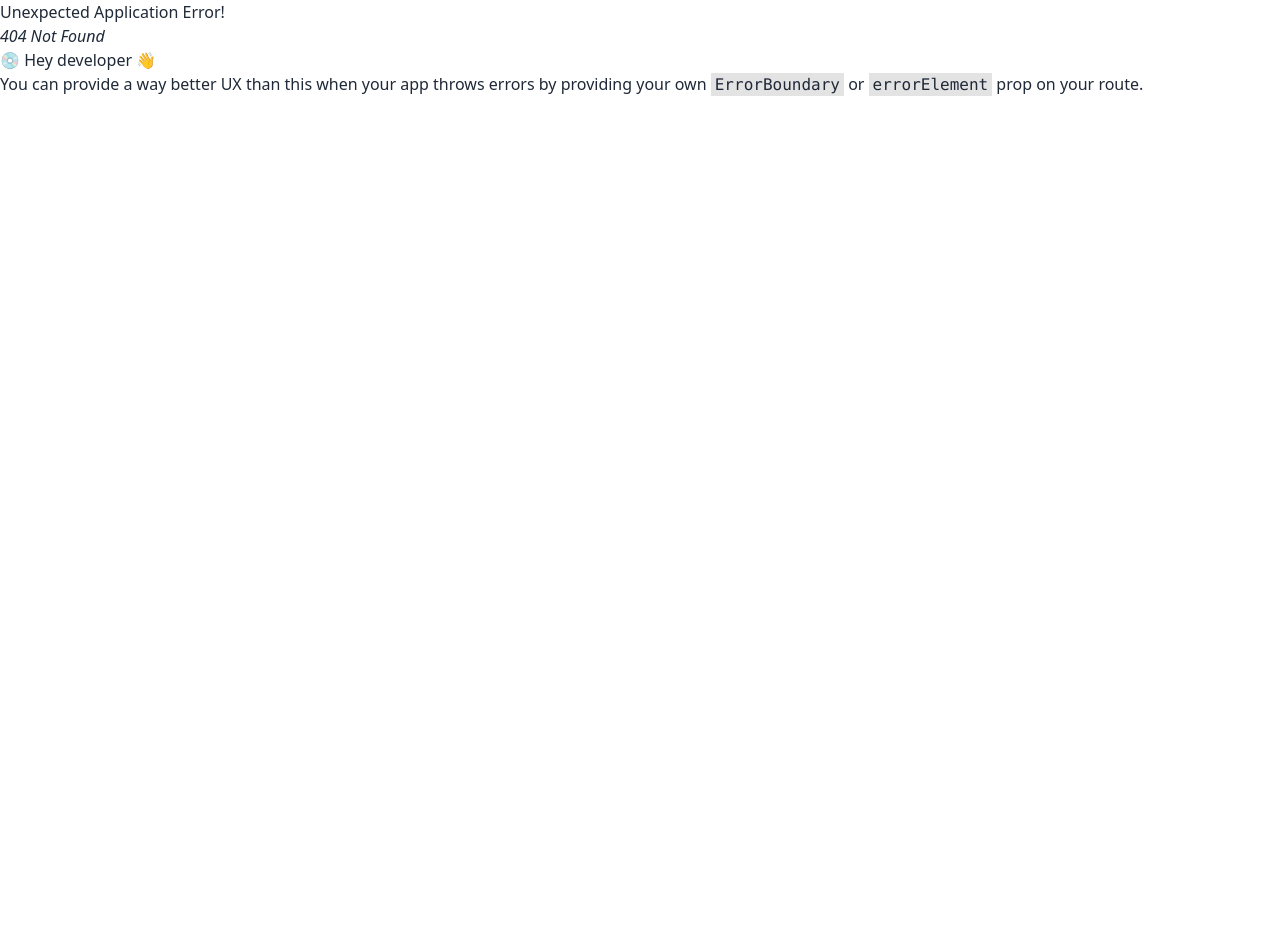
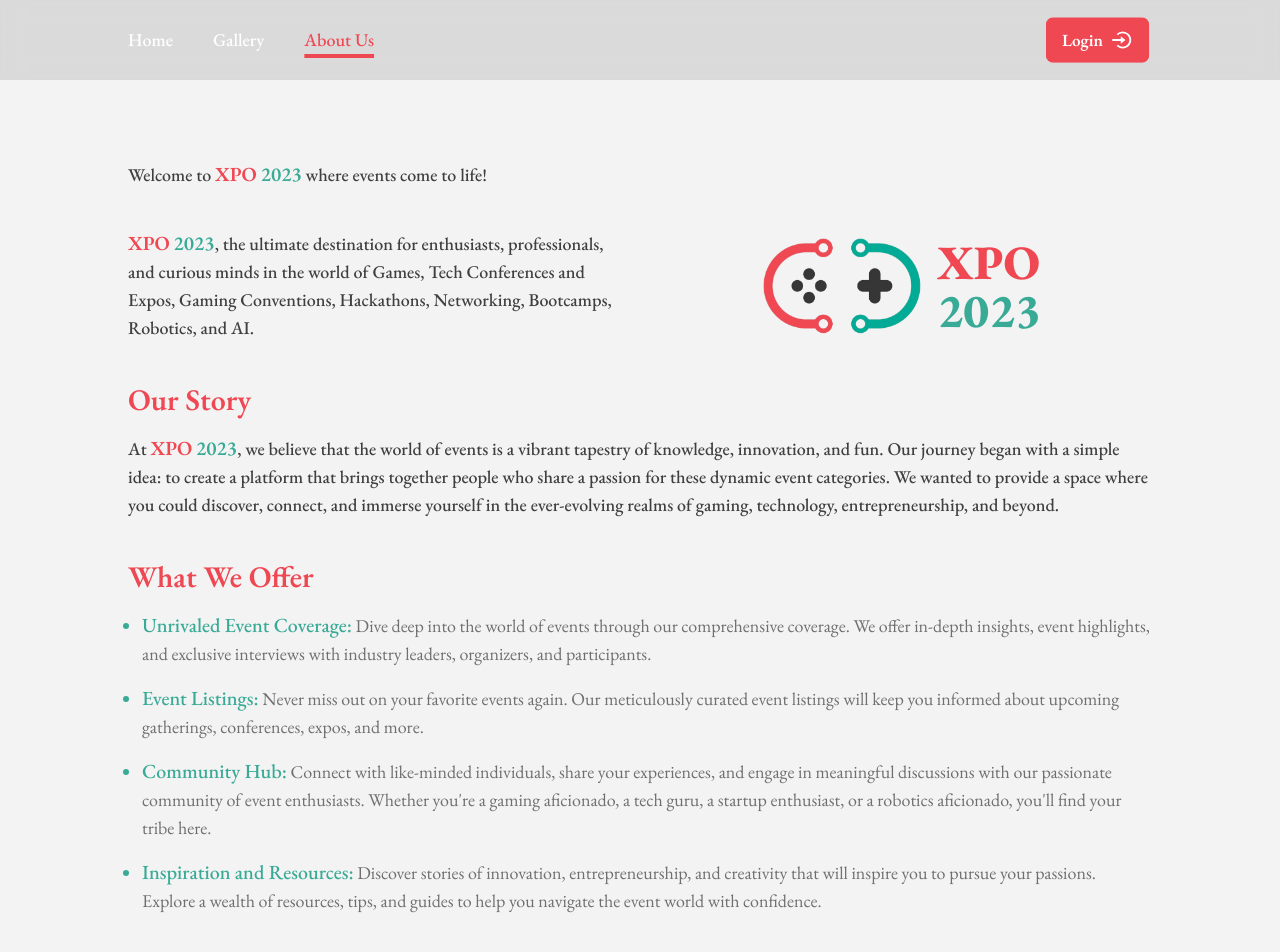
Before and after one commit to shaid30044/assignment-9, a React (Vite) app: page /about in a window 1280 px wide. Before the commit this address had no page. Shown: the top 952 px of the page. Before the commit the page ends 800 px from the top, so only its background shows below. Built offline with nearby package versions, Linux system fonts and the light colour scheme.

Commit message:
add about us page

```diff
--- /dev/null
+++ b/src/Pages/About.jsx
@@ -0,0 +1,136 @@
+import Footer from "../Components/Footer";
+import Navbar from "../Components/Navbar";
+import logo from "../assets/footer-logo.png";
+
+const About = () => {
+  return (
+    <div>
+      <div className="relative">
+        <div className="sticky top-0 z-10">
+          <div className="absolute z-10 w-full">
+            <Navbar />
+          </div>
+        </div>
+        <div className="bg-dark7 px-4 md:px-10 lg:px-32 py-40">
+          <p className="text-lg font-medium text-dark2 pb-10">
+            Welcome to{" "}
+            <span className="text-xl font-semibold text-color1">XPO</span>{" "}
+            <span className="text-xl font-semibold text-color2">2023</span>{" "}
+            where events come to life!
+          </p>
+          <div className="grid grid-cols-2 justify-between items-center gap-6">
+            <p className="text-lg font-medium text-dark2">
+              <span className="text-xl font-semibold text-color1">XPO</span>{" "}
+              <span className="text-xl font-semibold text-color2">2023</span>,
+              the ultimate destination for enthusiasts, professionals, and
+              curious minds in the world of Games, Tech Conferences and Expos,
+              Gaming Conventions, Hackathons, Networking, Bootcamps, Robotics,
+              and AI.
+            </p>
+            <div className="flex justify-center items-center gap-4">
+              <img className="h-24" src={logo} alt="" />
+              <h1 className="text-5xl font-extrabold text-color1">
+                XPO <p className="text-color2">2023</p>
+              </h1>
+            </div>
+          </div>
+          <div>
+            <h3 className="text-3xl font-semibold text-color1 pt-10 pb-4">
+              Our Story
+            </h3>
+            <p className="text-lg font-medium text-dark2">
+              At <span className="text-xl font-semibold text-color1">XPO</span>{" "}
+              <span className="text-xl font-semibold text-color2">2023</span>,
+              we believe that the world of events is a vibrant tapestry of
+              knowledge, innovation, and fun. Our journey began with a simple
+              idea: to create a platform that brings together people who share a
+              passion for these dynamic event categories. We wanted to provide a
+              space where you could discover, connect, and immerse yourself in
+              the ever-evolving realms of gaming, technology, entrepreneurship,
+              and beyond.
+            </p>
+            <h3 className="text-3xl font-semibold text-color1 pt-10 pb-4">
+              What We Offer
+            </h3>
+            <ul className="list-disc text-color2 text-lg ml-3.5">
+              <li className="pb-4">
+                <span className="text-xl font-medium text-color2">
+                  Unrivaled Event Coverage:
+                </span>{" "}
+                <span className="text-dark3">
+                  Dive deep into the world of events through our comprehensive
+                  coverage. We offer in-depth insights, event highlights, and
+                  exclusive interviews with industry leaders, organizers, and
+                  participants.
+                </span>
+              </li>
+              <li>
+                <span className="text-xl font-medium text-color2">
+                  Event Listings:
+                </span>{" "}
+                <span className="text-dark3">
+                  Never miss out on your favorite events again. Our meticulously
+                  curated event listings will keep you informed about upcoming
+                  gatherings, conferences, expos, and more.
+                </span>
+              </li>
+              <li className="py-4">
+                <span className="text-xl font-medium text-color2">
+                  Community Hub:
+                </span>{" "}
+                <span className="text-dark3">
+                  Connect with like-minded individuals, share your experiences,
+                  and engage in meaningful discussions with our passionate
+                  community of event enthusiasts. Whether you&apos;re a gaming
+                  aficionado, a tech guru, a startup enthusiast, or a robotics
+                  aficionado, you&apos;ll find your tribe here.
+                </span>
+              </li>
+              <li>
+                <span className="text-xl font-medium text-color2">
+                  Inspiration and Resources:
+                </span>{" "}
+                <span className="text-dark3">
+                  Discover stories of innovation, entrepreneurship, and
+                  creativity that will inspire you to pursue your passions.
+                  Explore a wealth of resources, tips, and guides to help you
+                  navigate the event world with confidence.
+                </span>
+              </li>
+            </ul>
+            <h3 className="text-3xl font-semibold text-color1 pt-10 pb-4">
+              Our Vision
+            </h3>
+            <p className="text-lg font-medium text-dark2">
+              Our vision is to foster a global community where people from
+              diverse backgrounds and interests can come together to celebrate
+              the excitement and potential of events. We aim to be the go-to
+              resource for event lovers worldwide, providing them with the tools
+              they need to fully embrace their passions.
+            </p>
+            <h3 className="text-3xl font-semibold text-color1 pt-10 pb-4">
+              Join Us on this Journey
+            </h3>
+            <p className="text-lg font-medium text-dark2">
+              <span className="text-xl font-semibold text-color1">XPO</span>{" "}
+              <span className="text-xl font-semibold text-color2">2023</span> is
+              not just a website; it's a community. We invite you to be a part
+              of this incredible journey. Whether you're a seasoned event-goer
+              or just getting started, there's a place for you here. Together,
+              we'll explore, learn, and celebrate the world of Games, Tech
+              Conferences and Expos, Gaming Conventions, Hackathons, Networking,
+              Bootcamps, Robotics, and AI.
+            </p>
+            <p className="text-lg font-medium text-dark2 pt-20">
+              Thank you for being a part of our story. We can't wait to see what
+              amazing adventures await us all.
+            </p>
+          </div>
+        </div>
+      </div>
+      <Footer />
+    </div>
+  );
+};
+
+export default About;
--- a/src/Pages/Details.jsx
+++ b/src/Pages/Details.jsx
@@ -130,7 +130,7 @@ const Details = () => {
               </div>
             </div>
           </div>
-          <div className="text-dark3 leading-6 pt-10 lg:pt-6">
+          <div className="text-dark2 font-medium leading-6 pt-10 lg:pt-6">
             <p className="first-line:uppercase first-line:text-color2 first-line:tracking-widest first-letter:text-8xl first-letter:font-bold first-letter:text-color1 first-letter:mr-2 first-letter:float-left text-lg">
               {description}
             </p>
--- a/src/Routes/MainRoute.jsx
+++ b/src/Routes/MainRoute.jsx
@@ -3,6 +3,7 @@ import Root from "../Layouts/Root";
 import Home from "../Pages/Home";
 import Details from "../Pages/Details";
 import Gallery from "../Pages/Gallery";
+import About from "../Pages/About";
 
 const router = createBrowserRouter([
   {
@@ -20,6 +21,10 @@ const router = createBrowserRouter([
         loader: () => fetch("/data.json"),
       },
       {
+        path: "/about",
+        element: <About />,
+      },
+      {
         path: "/details/:id",
         element: <Details />,
         loader: () => fetch("/data.json"),
```
